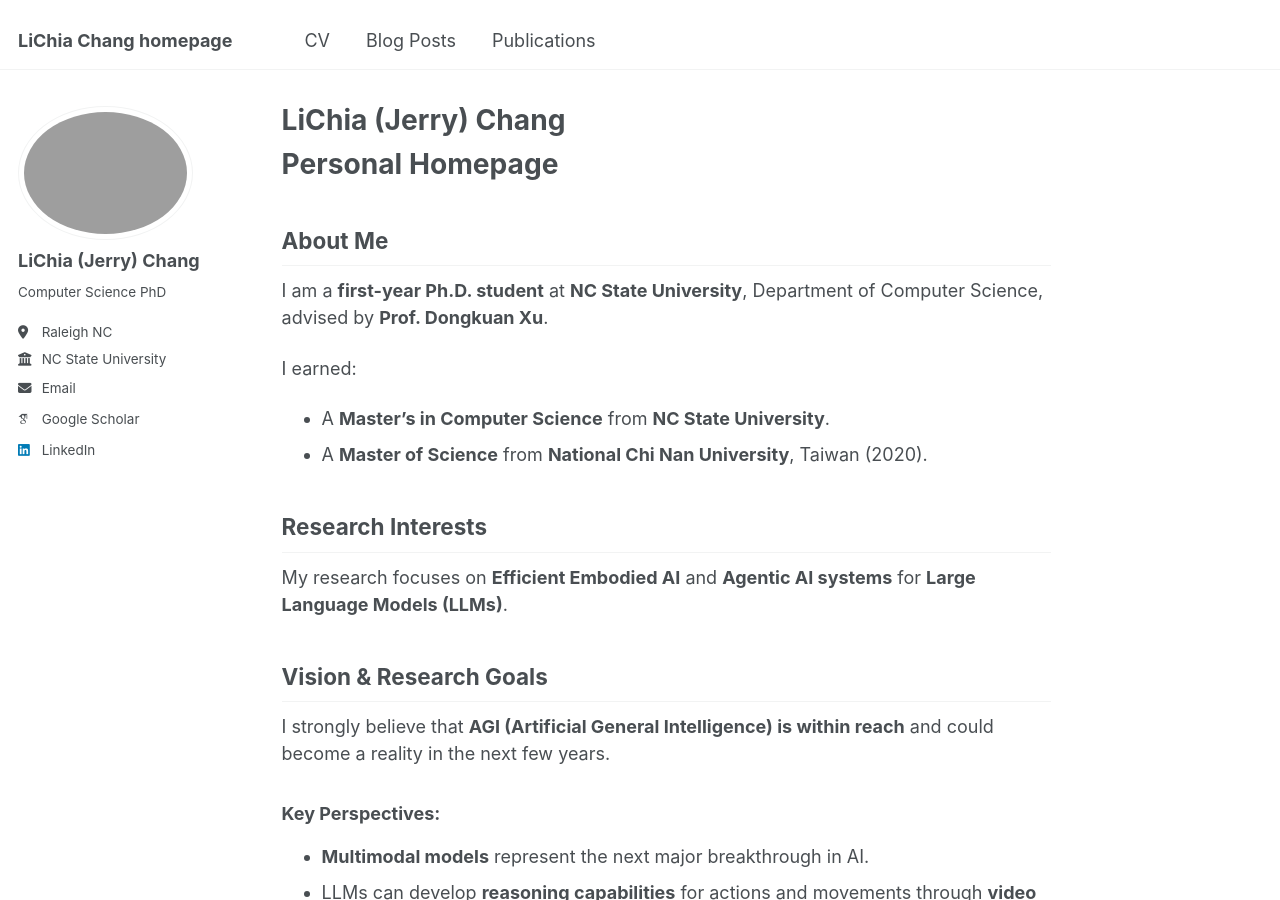
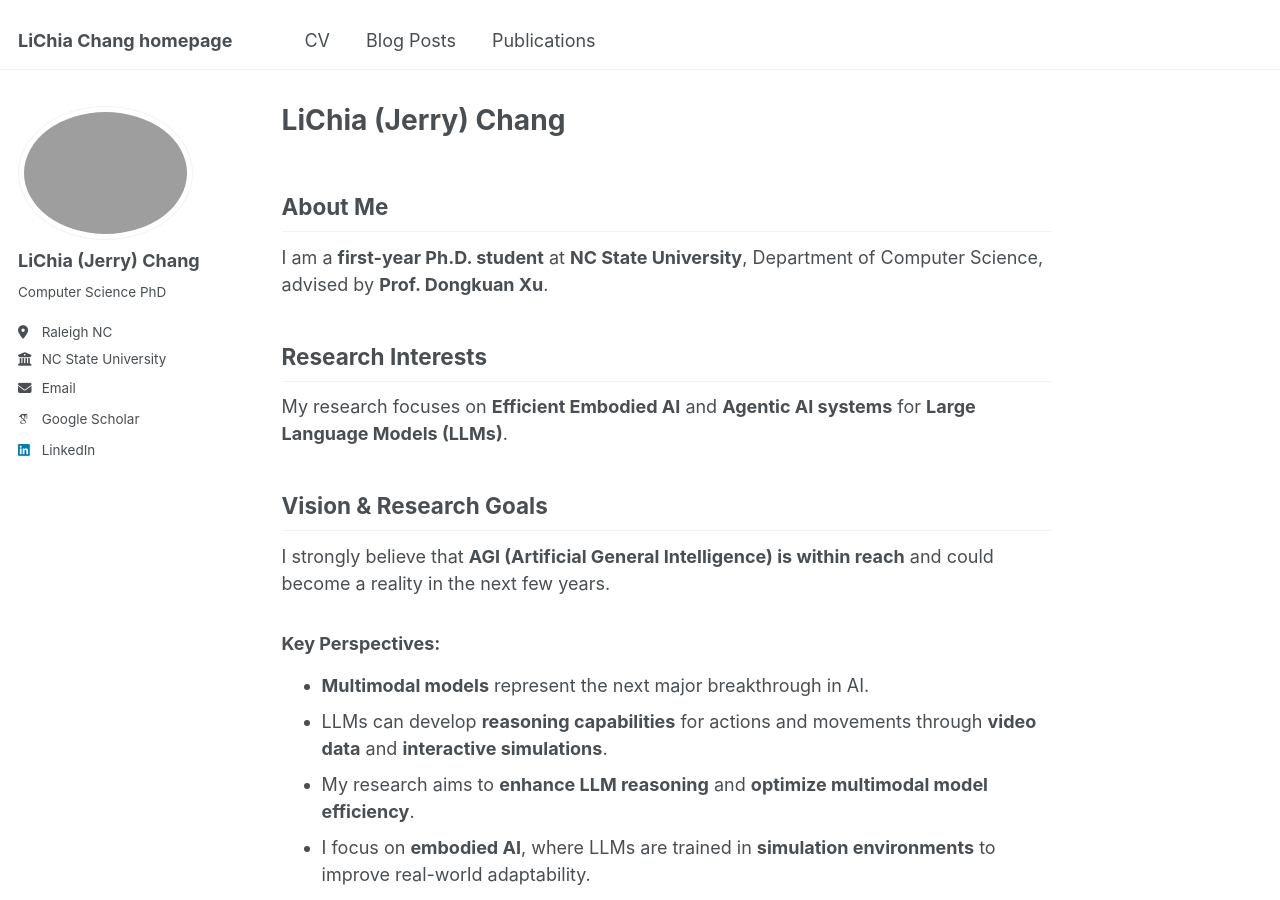
Before and after one commit to lichchang/lichchang.github.io, a Jekyll site: the page built from _pages/about.md, in a window 1280 px wide and 900 px high. Built offline with Jekyll 4.4.1, drawn with Linux system fonts in a browser that asks for light colours; some web fonts are replaced.

Commit message:
Update about.md

```diff
--- a/_pages/about.md
+++ b/_pages/about.md
@@ -7,15 +7,11 @@ redirect_from:
   - /about.html
 ---
 
-# Personal Homepage
 
 ## About Me
 
 I am a **first-year Ph.D. student** at **NC State University**, Department of Computer Science, advised by **Prof. Dongkuan Xu**.
 
-I earned:
-- A **Master's in Computer Science** from **NC State University**.
-- A **Master of Science** from **National Chi Nan University**, Taiwan (2020).
 
 ## Research Interests
 My research focuses on **Efficient Embodied AI** and **Agentic AI systems** for **Large Language Models (LLMs)**.
```
